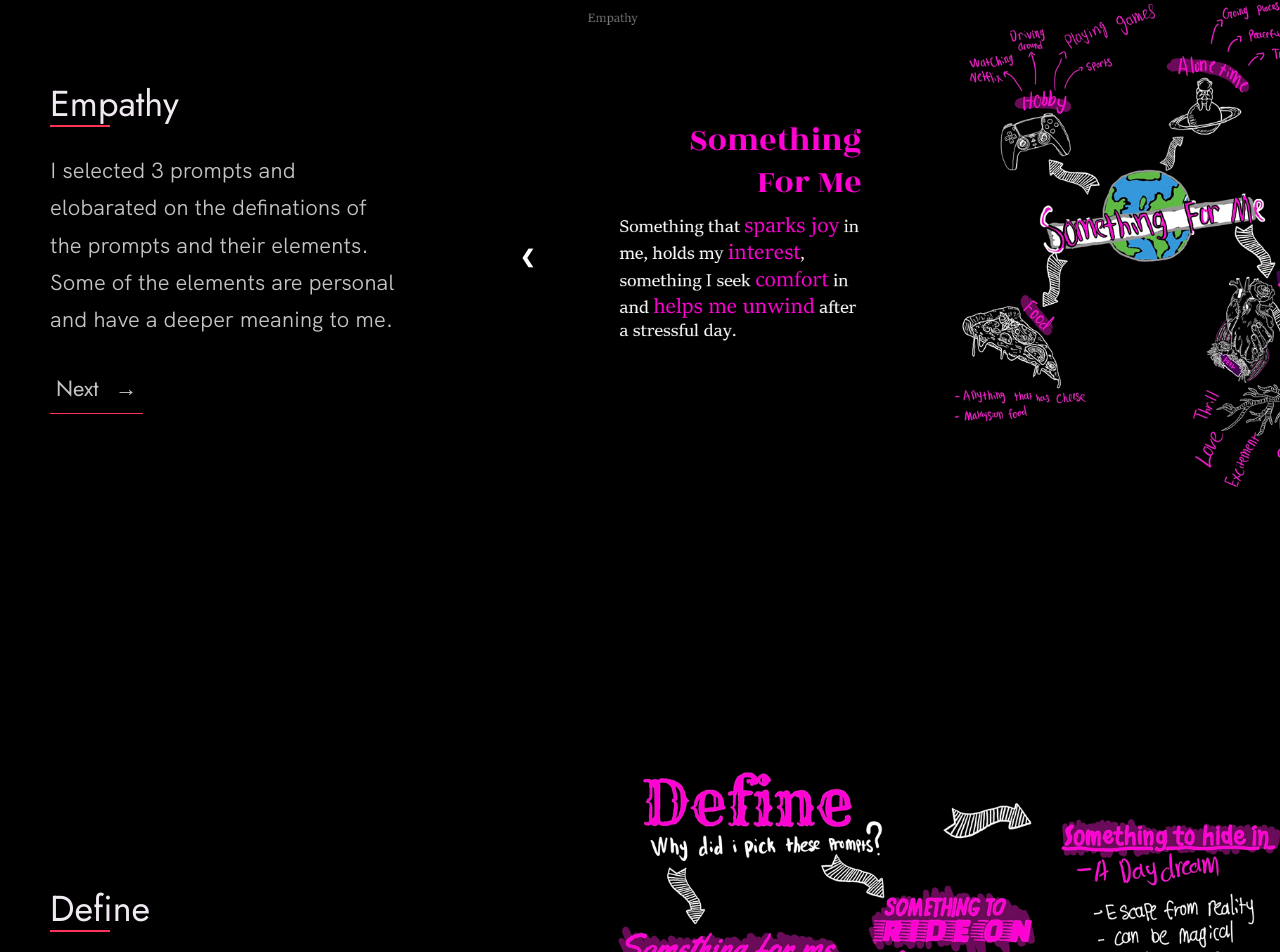
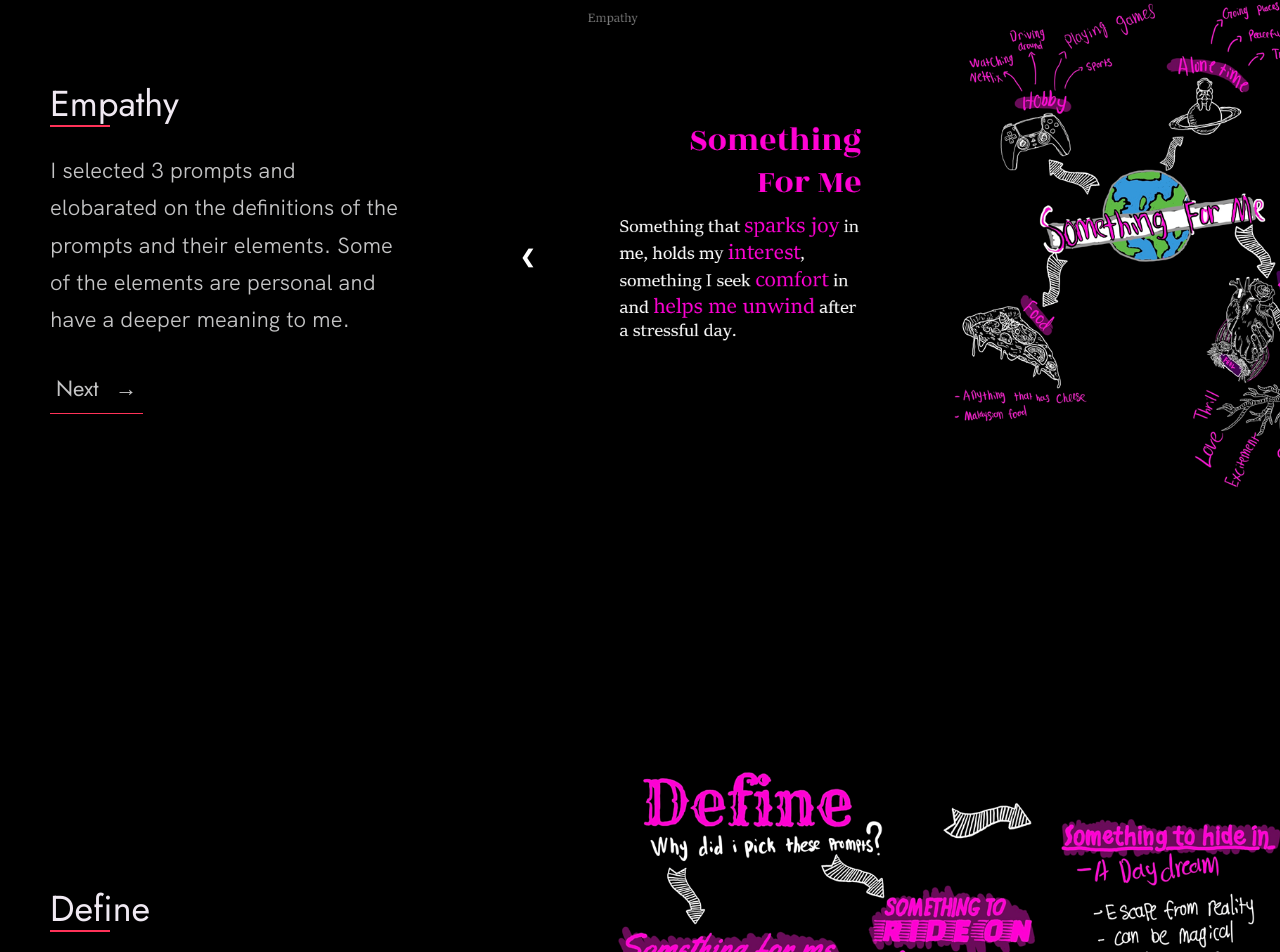
Before and after one commit to lolzaqwedcxs/praveen-eportfolio, a plain HTML site: page assgn1.html in a window 1280 px wide. Shown: the part 951-1903 px from the top of the page. Drawn offline with nearby package versions, Linux system fonts and the light colour scheme.

Commit message:
Update assgn1.html

```diff
--- a/assgn1.html
+++ b/assgn1.html
@@ -64,7 +64,7 @@
             <div class="work__text">
               <h3>Empathy</h3>
               <p>
-                I selected 3 prompts and elobarated on the definations of the prompts and their elements. Some of the elements are personal and have a deeper meaning to me.
+                I selected 3 prompts and elobarated on the definitions of the prompts and their elements. Some of the elements are personal and have a deeper meaning to me.
               </p>
 
               <div class="work__links">
```
